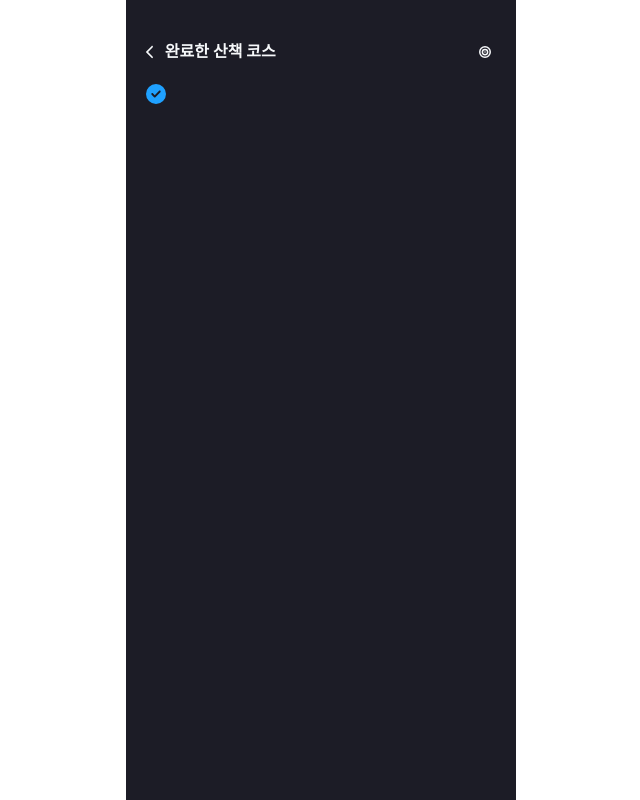
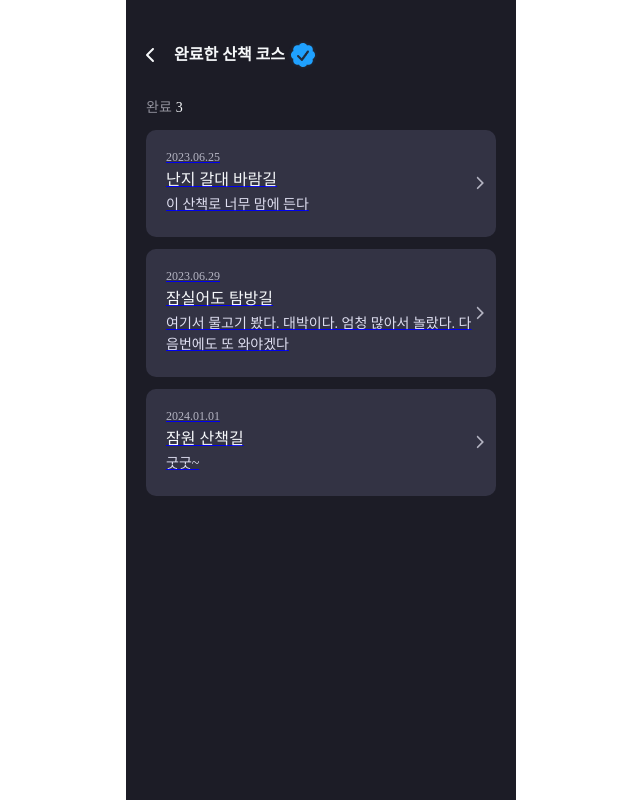
Before and after one commit to seoul-night/ddubam-client, a React (Create React App) app: page /finished in a window 1280 px wide. Shown: the whole page, without its empty margins (319-959 px from the left). Built offline with nearby package versions, Linux system fonts and the light colour scheme.

Commit message:
[Design] 완료한 산책 코스 완성, PathTab 컴포넌트화

```diff
--- a/src/components/Header.jsx
+++ b/src/components/Header.jsx
@@ -1,7 +1,42 @@
 import React from "react";
+import chevronLeft from "../assets/icons/chevronLeft.png";
+import styled from "styled-components";
 
-const Header = () => {
-  return <div>Header</div>;
+import { faChevronLeft } from "@fortawesome/free-solid-svg-icons";
+import { FontAwesomeIcon } from "@fortawesome/react-fontawesome";
+import { Link } from "react-router-dom";
+
+//완료 코스, 찜 코스 헤더
+
+const Head = styled.div`
+  padding: 20px;
+  padding-left: 0px;
+  padding-right: 0px;
+  display: flex;
+  align-items: center;
+  /* background-color: gray; */
+  gap: 3px;
+`;
+const Text = styled.span`
+  color: #f6f8fa;
+  font-size: 16px;
+  font-weight: 600;
+  line-height: 24px;
+`;
+
+const Header = ({ headerText, icon }) => {
+  return (
+    <Head>
+      <Link style={{ height: "24px", display: "flex", alignItems: "center" }}>
+        <FontAwesomeIcon
+          icon={faChevronLeft}
+          style={{ color: "#F6F8FA", paddingRight: "15px" }}
+        />
+      </Link>
+      <Text>{headerText}</Text>
+      <img src={icon} />
+    </Head>
+  );
 };
 
 export default Header;
--- /dev/null
+++ b/src/components/PathTab.jsx
@@ -0,0 +1,65 @@
+import React from "react";
+import styled from "styled-components";
+import { FontAwesomeIcon } from "@fortawesome/react-fontawesome";
+import { faChevronRight } from "@fortawesome/free-solid-svg-icons";
+import { Link } from "react-router-dom";
+
+const Tab = styled.li`
+  background-color: #333344;
+  width: 100%;
+  border-radius: 10px;
+  padding: 18px, 12px, 18px, 20px;
+  margin-top: 12px;
+`;
+
+const Date = styled.h4`
+  color: #b4b4c2;
+  font-size: 12px;
+  line-height: 18px;
+  margin-bottom: 4px;
+`;
+
+const Title = styled.h2`
+  color: #f6f8fa;
+  font-size: 16px;
+  line-height: 20px;
+  margin-bottom: 4px;
+`;
+
+const Desc = styled.h4`
+  color: #dfdff1;
+  font-size: 14px;
+  line-height: 21px;
+  margin-bottom: 4px;
+`;
+const PathTab = ({ date, title, description }) => {
+  return (
+    <Tab>
+      <Link>
+        <div
+          style={{
+            display: "flex",
+            borderRadius: "10px",
+            padding: "18px 12px 18px 20px",
+            justifyContent: "space-between",
+            alignItems: "center",
+          }}
+        >
+          <div>
+            <Date>{date}</Date>
+            <Title>{title}</Title>
+            <Desc>{description}</Desc>
+          </div>
+          <div>
+            <FontAwesomeIcon
+              icon={faChevronRight}
+              style={{ fontSize: "14px", color: "#B4B4C2" }}
+            />
+          </div>
+        </div>
+      </Link>
+    </Tab>
+  );
+};
+
+export default PathTab;
--- a/src/pages/FinishedPath.jsx
+++ b/src/pages/FinishedPath.jsx
@@ -3,6 +3,10 @@ import styled from "styled-components";
 import CourseHeader from "../components/CourseHeader";
 import { faCheckCircle } from "@fortawesome/free-solid-svg-icons";
 import { FontAwesomeIcon } from "@fortawesome/react-fontawesome";
+import Header from "../components/Header";
+import complete from "../assets/icons/complete.png";
+import chevronLeft from "../assets/icons/chevronLeft.png";
+import PathTab from "../components/PathTab";
 
 const HomeWrapper = styled.div`
   height: 100vh;
@@ -13,14 +17,46 @@ const HomeWrapper = styled.div`
   box-sizing: border-box;
 `;
 
+const Finish = styled.span`
+  color: #91919c;
+  font-size: 14px;
+  line-height: 21px;
+  margin-right: 4px;
+`;
+
+const FinishWrap = styled.div`
+  margin-top: 7px;
+  margin-bottom: 7px;
+`;
+
+const PathList = styled.ul``;
 const FinishedPath = ({ finishCnt }) => {
   return (
     <HomeWrapper className="FinishedPath">
-      <CourseHeader headerText={"완료한 산책 코스"}> </CourseHeader>
-      <FontAwesomeIcon
-        icon={faCheckCircle}
-        style={{ color: "#1FA1FF", fontSize: "20px" }}
-      />
+      <Header headerText={"완료한 산책 코스"} icon={complete}></Header>
+      <FinishWrap>
+        <Finish>완료</Finish>
+        <Finish style={{ color: "#F6F8FA" }}>{(finishCnt = 3)}</Finish>
+      </FinishWrap>
+      <PathList>
+        <PathTab
+          date={"2023.06.25"}
+          title={"난지 갈대 바람길"}
+          description={"이 산책로 너무 맘에 든다"}
+        />
+        <PathTab
+          date={"2023.06.29"}
+          title={"잠실어도 탐방길"}
+          description={
+            "여기서 물고기 봤다. 대박이다. 엄청 많아서 놀랐다. 다음번에도 또 와야겠다"
+          }
+        />
+        <PathTab
+          date={"2024.01.01"}
+          title={"잠원 산책길"}
+          description={"굿굿~"}
+        />
+      </PathList>
     </HomeWrapper>
   );
 };
--- a/src/pages/Home.jsx
+++ b/src/pages/Home.jsx
@@ -122,6 +122,7 @@ const Home = () => {
             backgroundSize: "cover",
             backgroundRepeat: "no-repeat",
             backgroundPosition: "center",
+            border: "none",
           }}
         />
       </div>
```
